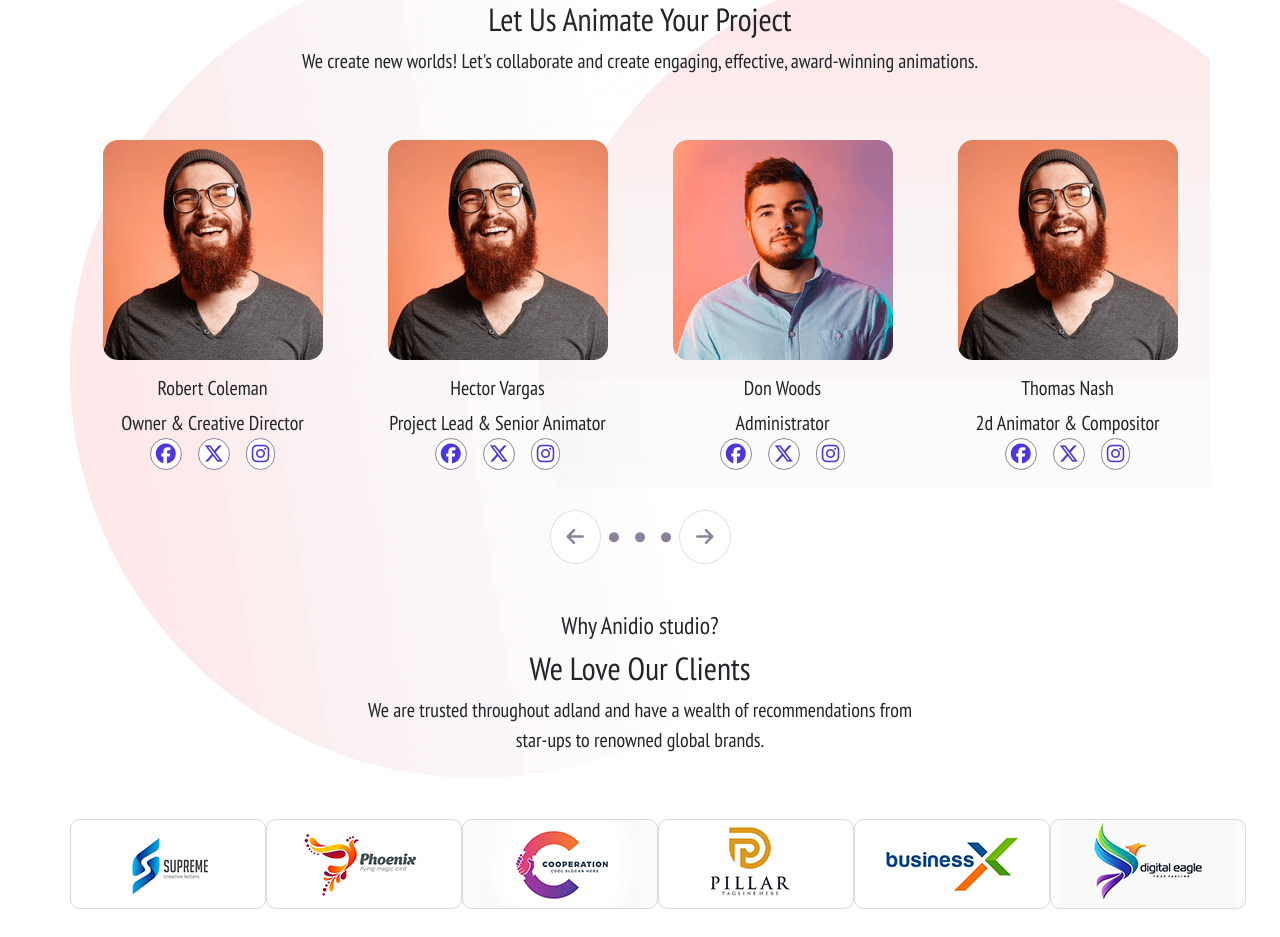
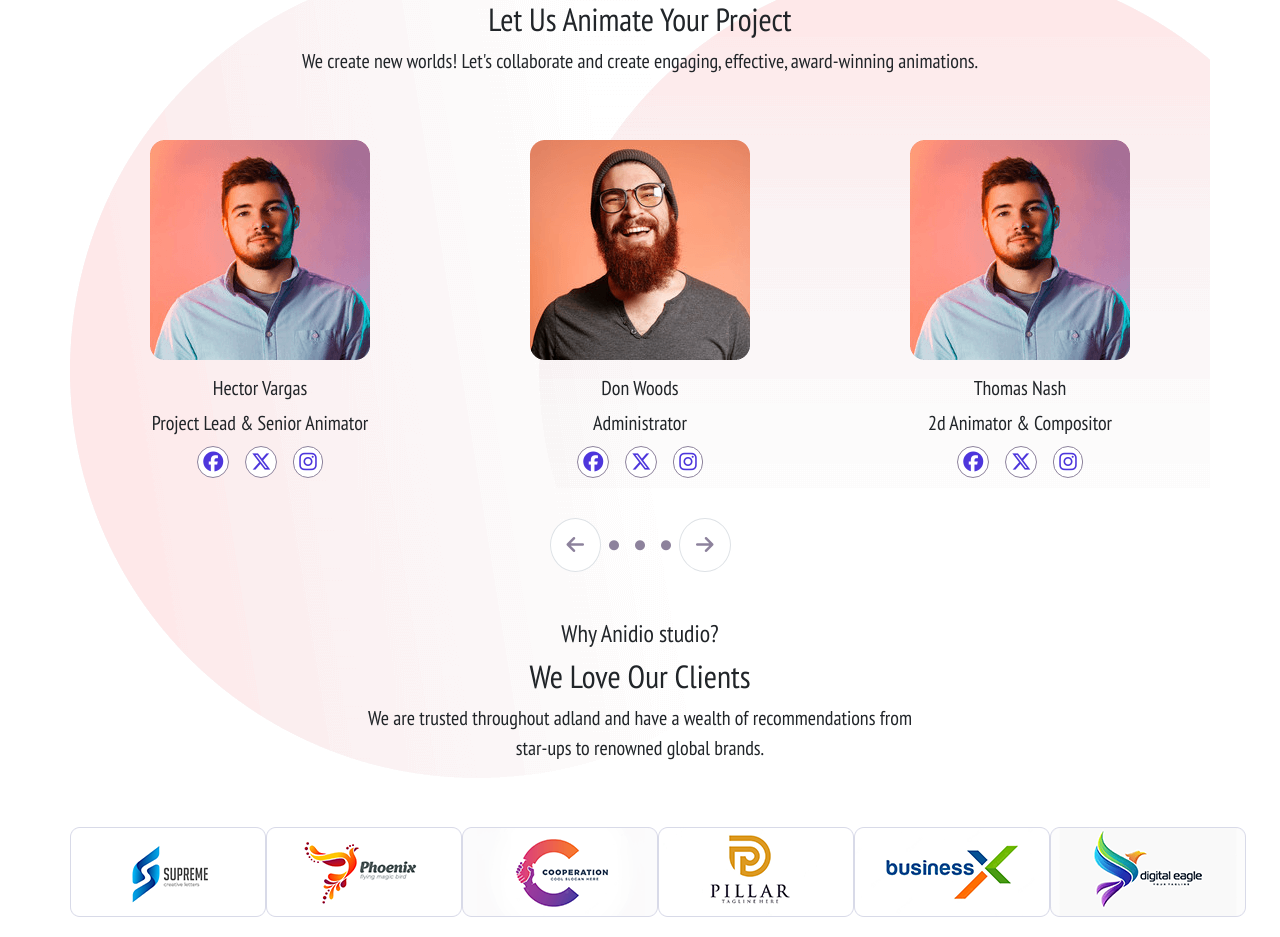
Before and after one commit to MatteoSala97/proj-html-vuejs, a Vue app: page / in a window 1280 px wide. Shown: the part 4978-5915 px from the top of the page. Built offline with nearby package versions, Linux system fonts and the light colour scheme.

Commit message:
animated CarouselAppSecond

```diff
--- a/src/components/main/CarouselAppFirst.vue
+++ b/src/components/main/CarouselAppFirst.vue
@@ -106,6 +106,10 @@ export default {
 }
 #rocket{
     margin-left: 300px;
+    transition: transform 1s ease;
+    &:hover{
+      transform: translateX(30px);
+    }
 }
 
 .small-container{
--- a/src/components/main/CarouselAppSecond.vue
+++ b/src/components/main/CarouselAppSecond.vue
@@ -4,14 +4,57 @@ export default {
   name: "CarouselAppSecond",
   data() {
     return {
+        currentIndex: 0,
+        timer: null,
+      slides:[
+        {
+            image: "src/assets/img/team1.png",
+            name: "Robert Coleman",
+            role: "Owner & Creative Director",
 
+        },
+        {
+            image: "src/assets/img/team2.png",
+            name: "Hector Vargas",
+            role: "Project Lead & Senior Animator",
+
+        },
+        {
+            image: "src/assets/img/team1.png",
+            name: "Don Woods",
+            role: "Administrator",
+
+        },
+        {
+            image: "src/assets/img/team2.png",
+            name: "Thomas Nash",
+            role: "2d Animator & Compositor",
+
+        },
+      ]
     };
   },
-  created() {
-
+  mounted: function() {
+    this.startSlide()
   },
   methods: {
-
+    startSlide: function(){
+      this.timer = setInterval(this.next, 1000)
+    },
+    next: function(){
+      if(this.currentIndex === this.slides.length - 1){
+        this.currentIndex = 0
+      } else{
+        this.currentIndex ++
+      }
+    },
+    prev: function(){
+      if((this.currentIndex - 1) < 0){
+        this.currentIndex = this.slides.length - 1
+      } else{
+        this.currentIndex --
+      }
+    }
   }
 };
 </script>
@@ -26,49 +69,37 @@ export default {
             <p>We create new worlds! Let's collaborate and create engaging, effective, award-winning animations.</p>
         </div>
         <div class="d-flex justify-content-around pt-5" id="small-container">
-            <div class="d-flex flex-column align-items-center ">
-                <img src="../../assets/img/team1.png" alt="1">
-                <h5 class="mt-3">Robert Coleman</h5>
+            <div class="d-flex flex-column align-items-center">
+                <img :src="slides[currentIndex].image" alt="1">
+                <h5 class="mt-3">{{ slides[currentIndex].name }}</h5>
                 <span>
-                    Owner & Creative Director
+                    {{ slides[currentIndex].role }}
                 </span>
-                <figure class="d-flex gap-3">
+                <figure class="d-flex gap-3 mt-2">
                     <i class="fa-brands fa-facebook"></i>
                     <i class="fa-brands fa-x-twitter"></i>
                     <i class="fa-brands fa-instagram"></i>
                 </figure>
             </div>
             <div class="d-flex flex-column align-items-center ">
-                <img src="../../assets/img/team1.png" alt="1">
-                <h5 class="mt-3">Hector Vargas</h5>
+                <img :src="slides[(currentIndex + 1) % slides.length].image" alt="1">
+                <h5 class="mt-3">{{ slides[(currentIndex + 1) % slides.length].name }}</h5>
                 <span>
-                    Project Lead & Senior Animator
+                    {{ slides[(currentIndex + 1) % slides.length].role }}
                 </span>
-                <figure class="d-flex gap-3">
+                <figure class="d-flex gap-3 mt-2">
                     <i class="fa-brands fa-facebook"></i>
                     <i class="fa-brands fa-x-twitter"></i>
                     <i class="fa-brands fa-instagram"></i>
                 </figure>
             </div>
             <div class="d-flex flex-column align-items-center">
-                <img src="../../assets/img/team2.png" alt="2">
-                <h5 class="mt-3">Don Woods</h5>
+                <img :src="slides[(currentIndex + 2) % slides.length].image" alt="3">
+                <h5 class="mt-3">{{ slides[(currentIndex + 2) % slides.length].name }}</h5>
                 <span>
-                    Administrator
+                    {{ slides[(currentIndex + 2) % slides.length].role }}
                 </span>
-                <figure class="d-flex gap-3">
-                    <i class="fa-brands fa-facebook"></i>
-                    <i class="fa-brands fa-x-twitter"></i>
-                    <i class="fa-brands fa-instagram"></i>
-                </figure>
-            </div>
-            <div class="d-flex flex-column align-items-center">
-                <img src="../../assets/img/team1.png" alt="3">
-                <h5 class="mt-3">Thomas Nash</h5>
-                <span>
-                    2d Animator & Compositor
-                </span>
-                <figure class="d-flex gap-3">
+                <figure class="d-flex gap-3 mt-2">
                     <i class="fa-brands fa-facebook"></i>
                     <i class="fa-brands fa-x-twitter"></i>
                     <i class="fa-brands fa-instagram"></i>
@@ -77,7 +108,7 @@ export default {
         </div>
         <div class="d-flex justify-content-center mt-4 align-items-center gap-2">
             <button>
-                <i class="fa-solid fa-arrow-left border rounded-circle p-3"></i>
+                <i class="fa-solid fa-arrow-left border rounded-circle p-3" @click="prev"></i>
             </button>
             <div class="d-flex gap-3">
                 <i class="fa-solid fa-circle"></i>
@@ -85,7 +116,7 @@ export default {
                 <i class="fa-solid fa-circle"></i>
             </div>
             <button>
-                <i class="fa-solid fa-arrow-right border rounded-circle p-3"></i>
+                <i class="fa-solid fa-arrow-right border rounded-circle p-3" @click="next"></i>
             </button>
         </div>
     </div>
```
